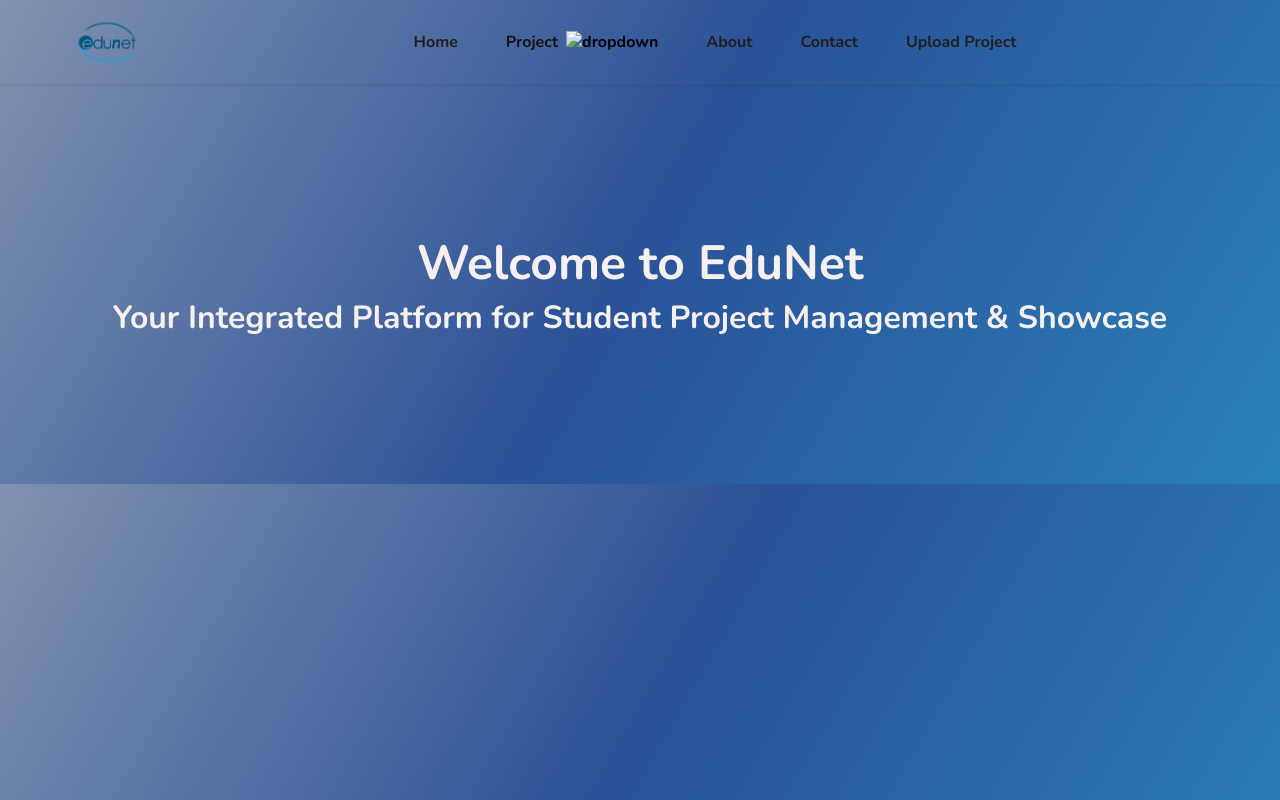
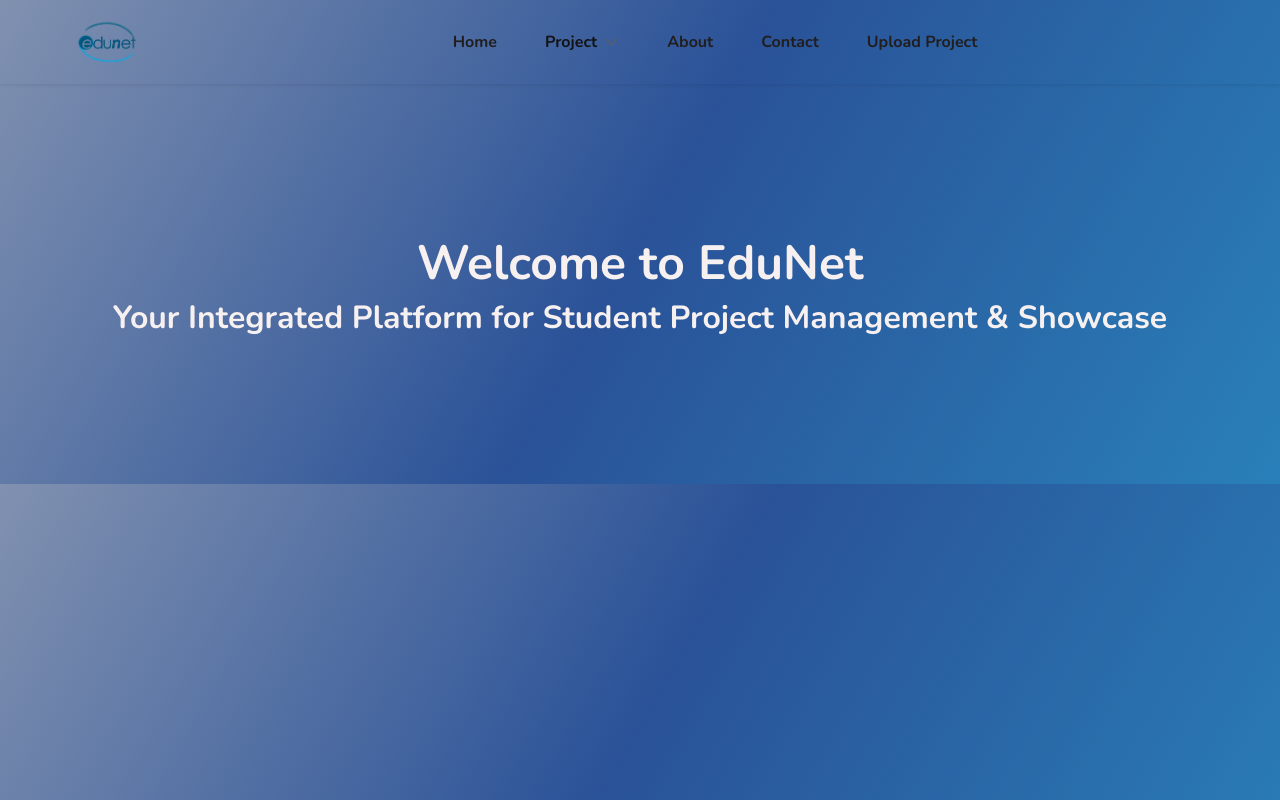
Before and after one commit to SahilBisht61/hack, a plain HTML site: page index.html in a window 1280 px wide. Drawn offline with nearby package versions, Linux system fonts and the light colour scheme; the site is published under a folder, as on GitHub Pages, so addresses that start at the root find nothing; a web font is replaced by a local one.

Commit message:
first commit

```diff
--- a/index.html
+++ b/index.html
@@ -30,7 +30,7 @@
             <ul>
               <li><a href="#">Home</a></li>
               <li class="courses">
-                <span><b>Project</b></span> <img src="/assets/dropdown.svg" alt="dropdown" />
+                <span><b>Project</b></span> <img src="assets/dropdown.svg" alt="dropdown" />
                 <ul>
                   <li>
                     <a href="./project list.html"><b>Project list</b></a>
```
